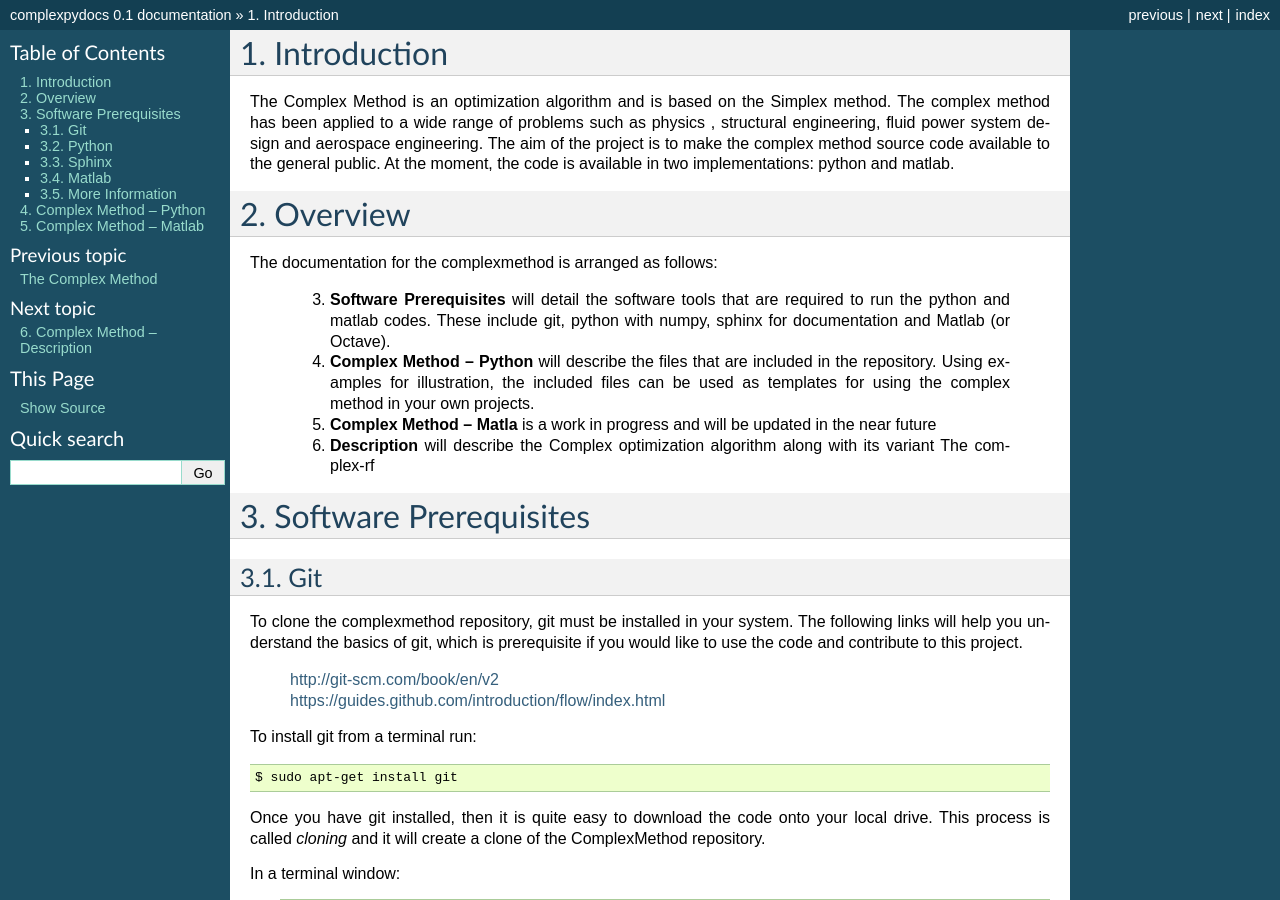
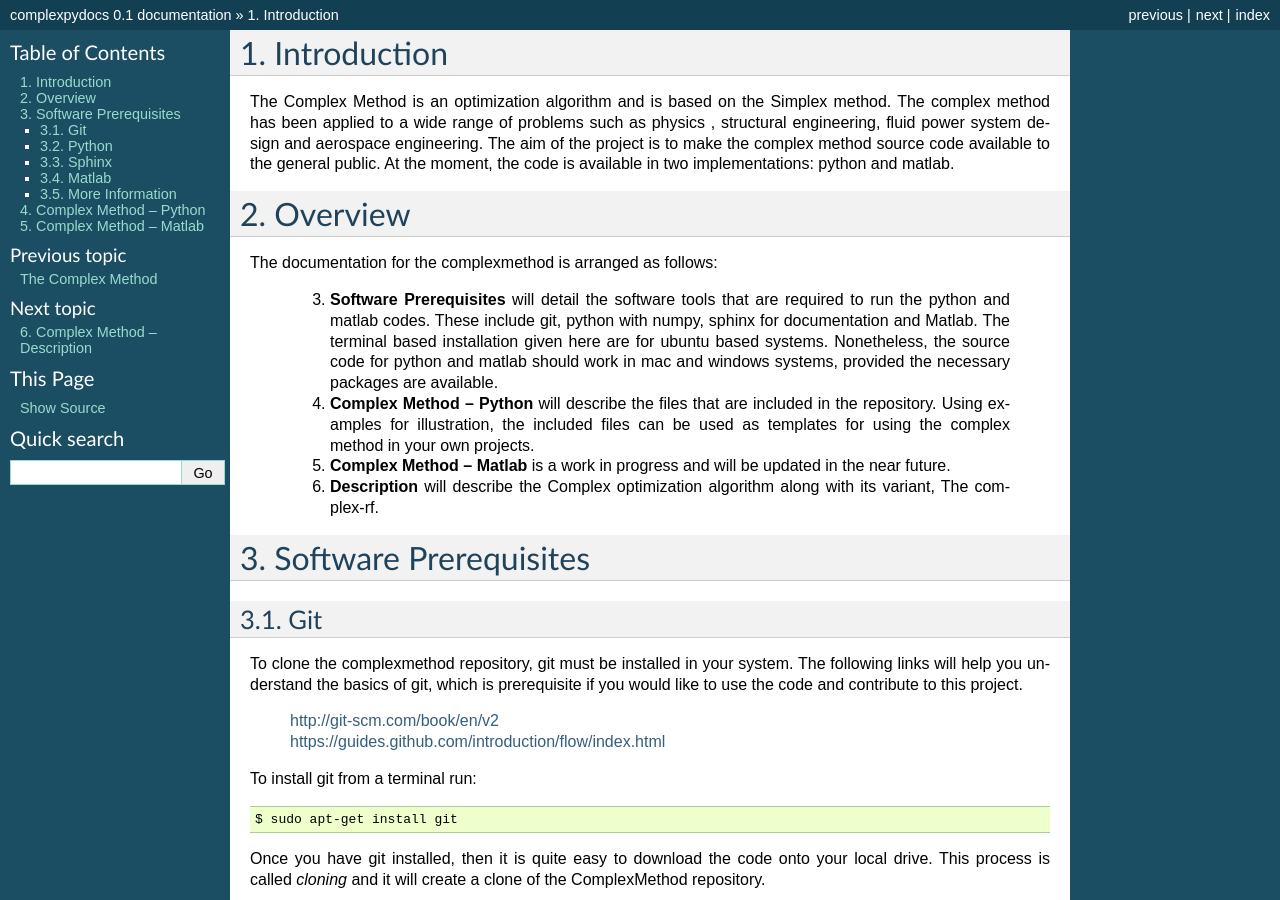
Before and after one commit to Robbie025/ComplexMethod, a Sphinx documentation site: the page built from docs/source/Work.rst, in a window 1280 px wide and 900 px high. Built offline with Sphinx 7.4.7, drawn with Linux system fonts in a browser that asks for light colours; formulas are drawn with MathJax 3; some of the changed text lies outside the part shown.

Commit message:
some changes

```diff
--- a/docs/source/Work.rst
+++ b/docs/source/Work.rst
@@ -9,11 +9,11 @@ Overview
 
 The documentation for the complexmethod is arranged as follows:
 
-	3. **Software Prerequisites** will detail the software tools that are required to run the python and matlab codes. These include git, python with numpy, sphinx for documentation and Matlab (or Octave).
+	3. **Software Prerequisites** will detail the software tools that are required to run the python and matlab codes. These include git, python with numpy, sphinx for documentation and Matlab. The terminal based installation given here are for ubuntu based systems. Nonetheless, the source code for python and matlab should work in mac and windows systems, provided the necessary packages are available.
 	4. **Complex Method -- Python** will describe the files that are included in the repository. Using examples for illustration, the included files can be used as templates for using the complex method in your own projects.
 
-	#. **Complex Method -- Matla** is a work in progress and will be updated in the near future
-	#. **Description** will describe the Complex optimization algorithm along with its variant The complex-rf
+	#. **Complex Method -- Matlab** is a work in progress and will be updated in the near future.
+	#. **Description** will describe the Complex optimization algorithm along with its variant, The complex-rf.
 
 
 
@@ -154,4 +154,4 @@ Complex Method -- Matlab
 
 	More information comming soon ....
 
-        This code is part of the *TMKT48 - Design Optimization* given at the Division of Machine Design, Linköping University, Sweden.
+        This code is part of the *TMKT48 - Design Optimization* given at the Division of Machine Design, Linköping University, Sweden. Documentation can also be found in the souce files.
```
